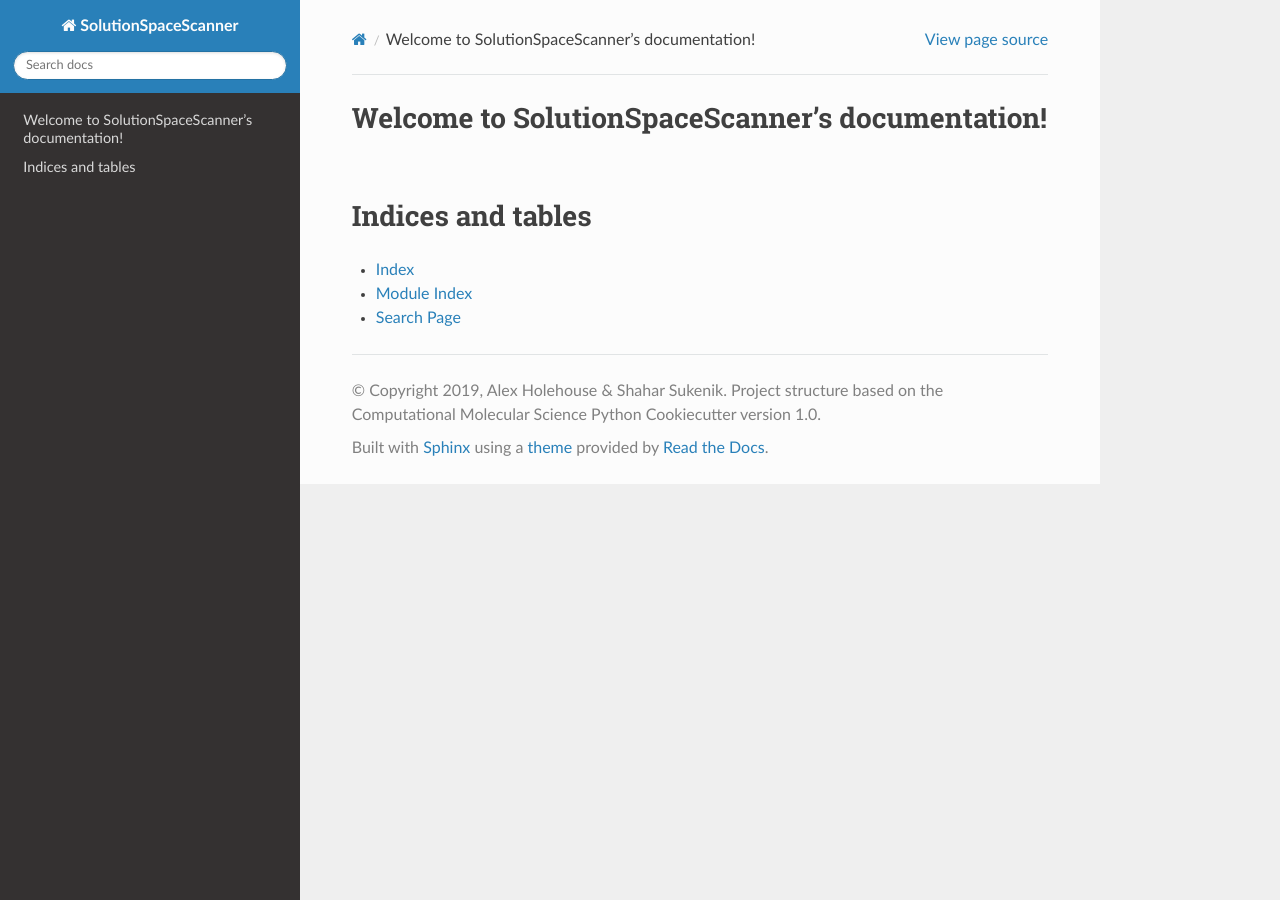
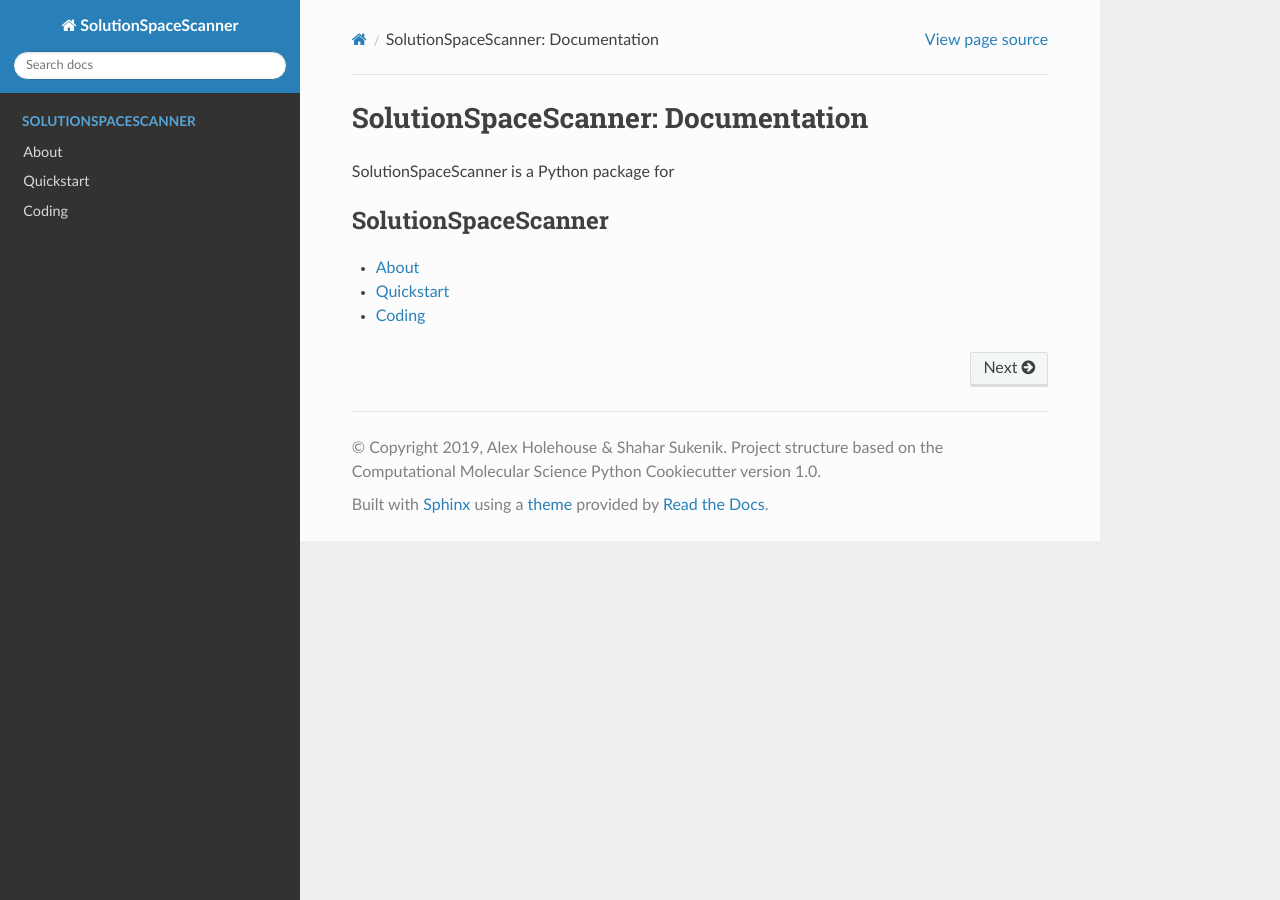
Before and after one commit to alexholehouse/sss, a Sphinx documentation site: the page built from docs/index.rst, in a window 1280 px wide. Built offline with Sphinx 7.4.7 and the Read the Docs theme 2.0.0, drawn with Linux system fonts in a browser that asks for light colours.

Commit message:
Added ability to get data for tests, updated documentation skeleton, added napoleon to docs/conf.py

```diff
--- a/docs/conf.py
+++ b/docs/conf.py
@@ -42,6 +42,7 @@ release = ''
 extensions = [
     'sphinx.ext.autodoc',
     'sphinx.ext.mathjax',
+    'sphinx.ext.napoleon',
 ]
 
 # Add any paths that contain templates here, relative to this directory.
--- a/docs/index.rst
+++ b/docs/index.rst
@@ -3,18 +3,16 @@
    You can adapt this file completely to your liking, but it should at least
    contain the root `toctree` directive.
 
-Welcome to SolutionSpaceScanner's documentation!
+SolutionSpaceScanner: Documentation
 =========================================================
 
-.. toctree::
-   :maxdepth: 2
-   :caption: Contents:
+SolutionSpaceScanner is a Python package for
 
 
+.. toctree::
+   :maxdepth: 1
+   :caption: SolutionSpaceScanner
 
-Indices and tables
-==================
-
-* :ref:`genindex`
-* :ref:`modindex`
-* :ref:`search`
+   usage/about
+   usage/quickstart
+   usage/coding
--- a/solutionspacescanner/__init__.py
+++ b/solutionspacescanner/__init__.py
@@ -2,6 +2,7 @@
 SolutionSpaceScanner
 Python package to perform solution state scanning and generate ABSINTH parameter files
 """
+import os
 
 # Add imports here
 from .solutionspacescanner import *
@@ -12,3 +13,8 @@ versions = get_versions()
 __version__ = versions['version']
 __git_revision__ = versions['full-revisionid']
 del get_versions, versions
+
+
+_ROOT = os.path.abspath(os.path.dirname(__file__))
+def get_data(path):
+    return os.path.join(_ROOT, 'data', path)
```
Also changed, not shown: docs/usage/about.rst (added, +35 -0 lines), docs/usage/coding.rst (added, +16 -0 lines), docs/usage/quickstart.rst (added, +16 -0 lines), 1 other file.
